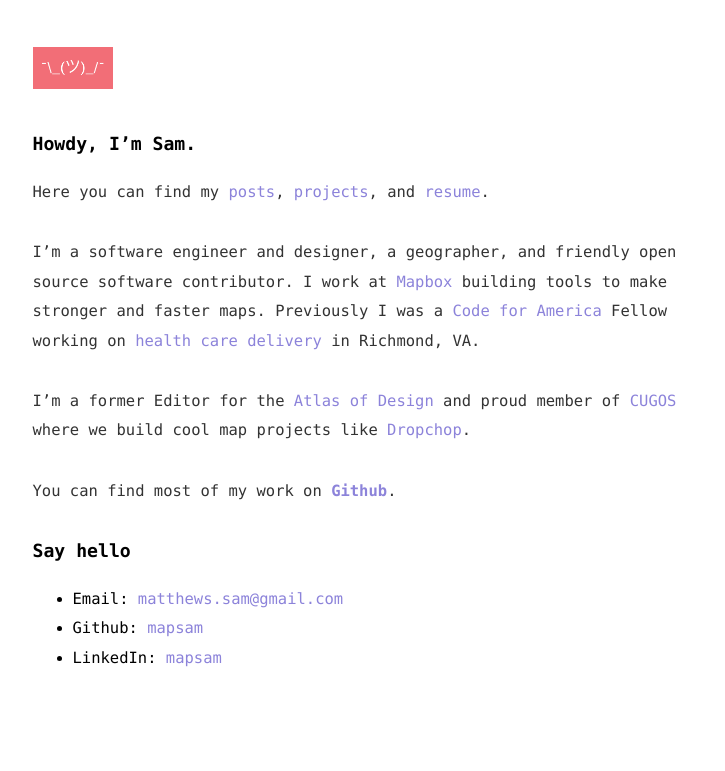
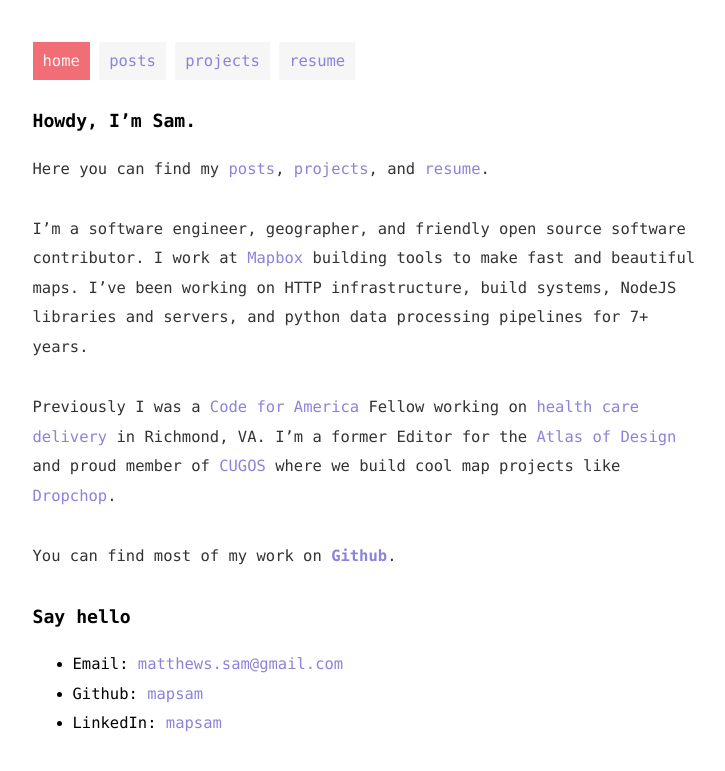
Before and after one commit to mapsam/mapsam.github.io, a Jekyll site: the page built from index.md, in a window 1280 px wide. Shown: the top 771 px of the page, without its empty margins (273-998 px from the left). Built offline with Jekyll 4.4.1, drawn with Linux system fonts in a browser that asks for light colours; nearby versions of some CDN libraries.

Commit message:
update nav and landing page text

```diff
--- a/_includes/nav.html
+++ b/_includes/nav.html
@@ -1,3 +1,25 @@
 <nav class="nav cf">
-	<a href="/"><img src="/images/shrug.png"></a>
+	{% if page.url == '/' %}
+		<a href="/" class="active">home</a>
+	{% else %}
+		<a href="/">home</a>
+	{% endif %}
+
+	{% if page.url == '/posts/' %}
+		<a href="/posts" class="active">posts</a>
+	{% else %}
+		<a href="/posts">posts</a>
+	{% endif %}
+
+	{% if page.url == '/projects/' %}
+		<a href="/projects" class="active">projects</a>
+	{% else %}
+		<a href="/projects">projects</a>
+	{% endif %}
+
+	{% if page.url == '/resume/' %}
+		<a href="/resume" class="active">resume</a>
+	{% else %}
+		<a href="/resume">resume</a>
+	{% endif %}
 </nav>
--- a/css/mapsam.scss
+++ b/css/mapsam.scss
@@ -49,9 +49,15 @@ body {
 
 .nav {
   a {
+    background-color: #f6f6f6;
+    padding: 10px;
     &:hover {
       border: none;
     }
+  }
+  a.active {
+    background-color: #f26e77;
+    color: #f6f6f6;
   }
   img {
     width: 80px;
--- a/index.md
+++ b/index.md
@@ -9,9 +9,9 @@ layout: default
 
 Here you can find my [posts](/posts), [projects](/projects), and [resume](/resume).
 
-I'm a software engineer and designer, a geographer, and friendly open source software contributor. I work at [Mapbox](https://mapbox.com) building tools to make stronger and faster maps. Previously I was a [Code for America](http://codeforamerica.org) Fellow working on [health care delivery](https://mapsam.com/rva/) in Richmond, VA.
+I'm a software engineer, geographer, and friendly open source software contributor. I work at [Mapbox](https://mapbox.com) building tools to make fast and beautiful maps. I've been working on HTTP infrastructure, build systems, NodeJS libraries and servers, and python data processing pipelines for 7+ years.
 
-I'm a former Editor for the [Atlas of Design](http://atlasofdesign.org) and proud member of [CUGOS](http://cugos.org) where we build cool map projects like [Dropchop](https://github.com/cugos/dropchop).
+Previously I was a [Code for America](http://codeforamerica.org) Fellow working on [health care delivery](https://mapsam.com/rva/) in Richmond, VA. I'm a former Editor for the [Atlas of Design](http://atlasofdesign.org) and proud member of [CUGOS](http://cugos.org) where we build cool map projects like [Dropchop](https://github.com/cugos/dropchop).
 
 You can find most of my work on **[Github](http://github.com/mapsam)**.
 
```
Also changed, not shown: resume/index.md (+1 -1 lines).
